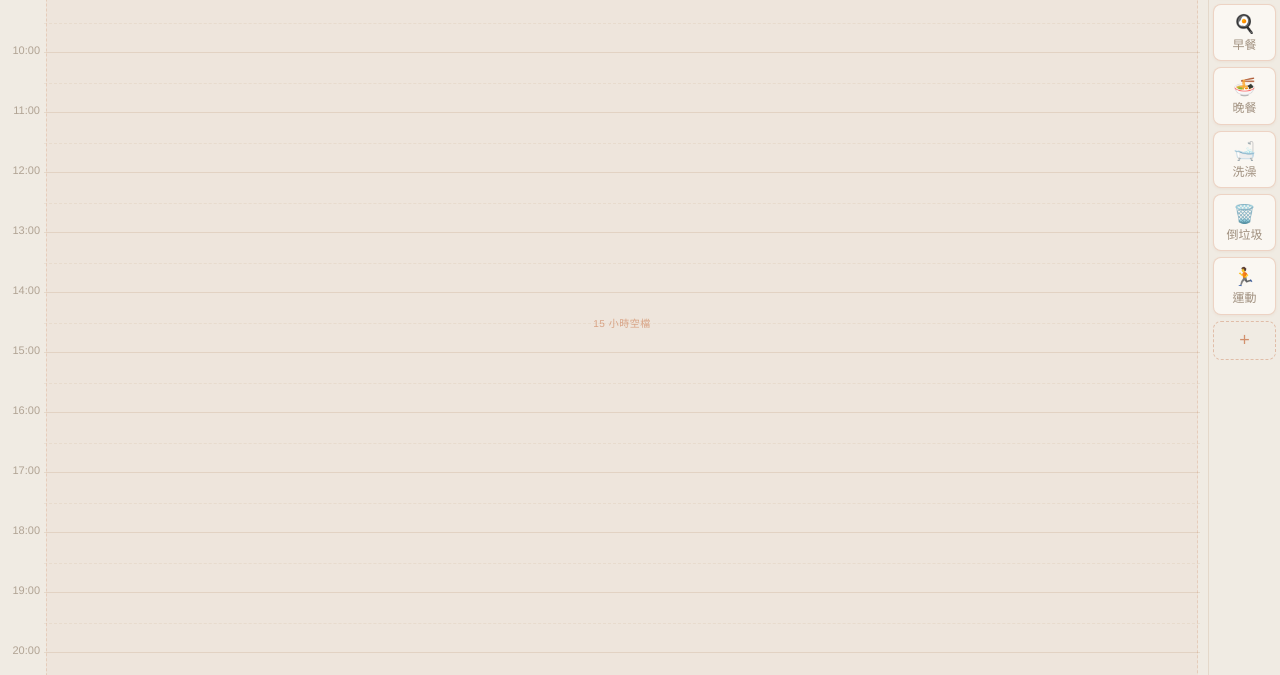
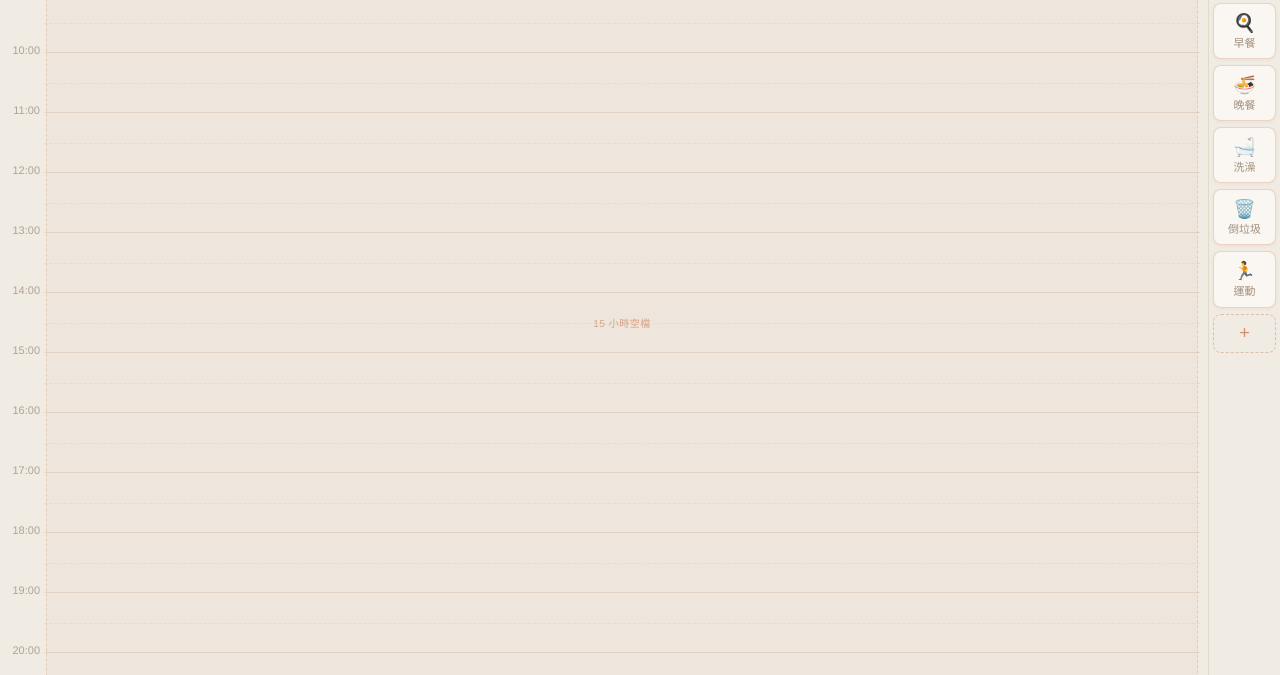
Before and after one commit to pwc60713/daily-blocks, a plain HTML site: page index.html in a window 1280 px wide. Shown: the part 125-800 px from the top of the page. Drawn offline with Linux system fonts and the light colour scheme.

Commit message:
Update index.html

```diff
--- a/index.html
+++ b/index.html
@@ -221,7 +221,7 @@ body {
 }
 .lib-block:active { cursor: grabbing; opacity: 0.7; }
 .lib-block .lib-icon { font-size: 18px; }
-.lib-block .lib-name { font-size: 12px; color: rgba(100,75,50,0.6); margin-top: 3px; line-height: 1.2; }
+.lib-block .lib-name { font-size: 11px; color: rgba(100,75,50,0.6); margin-top: 3px; line-height: 1.2; }
 
 .add-block-btn {
   background: none;
```
